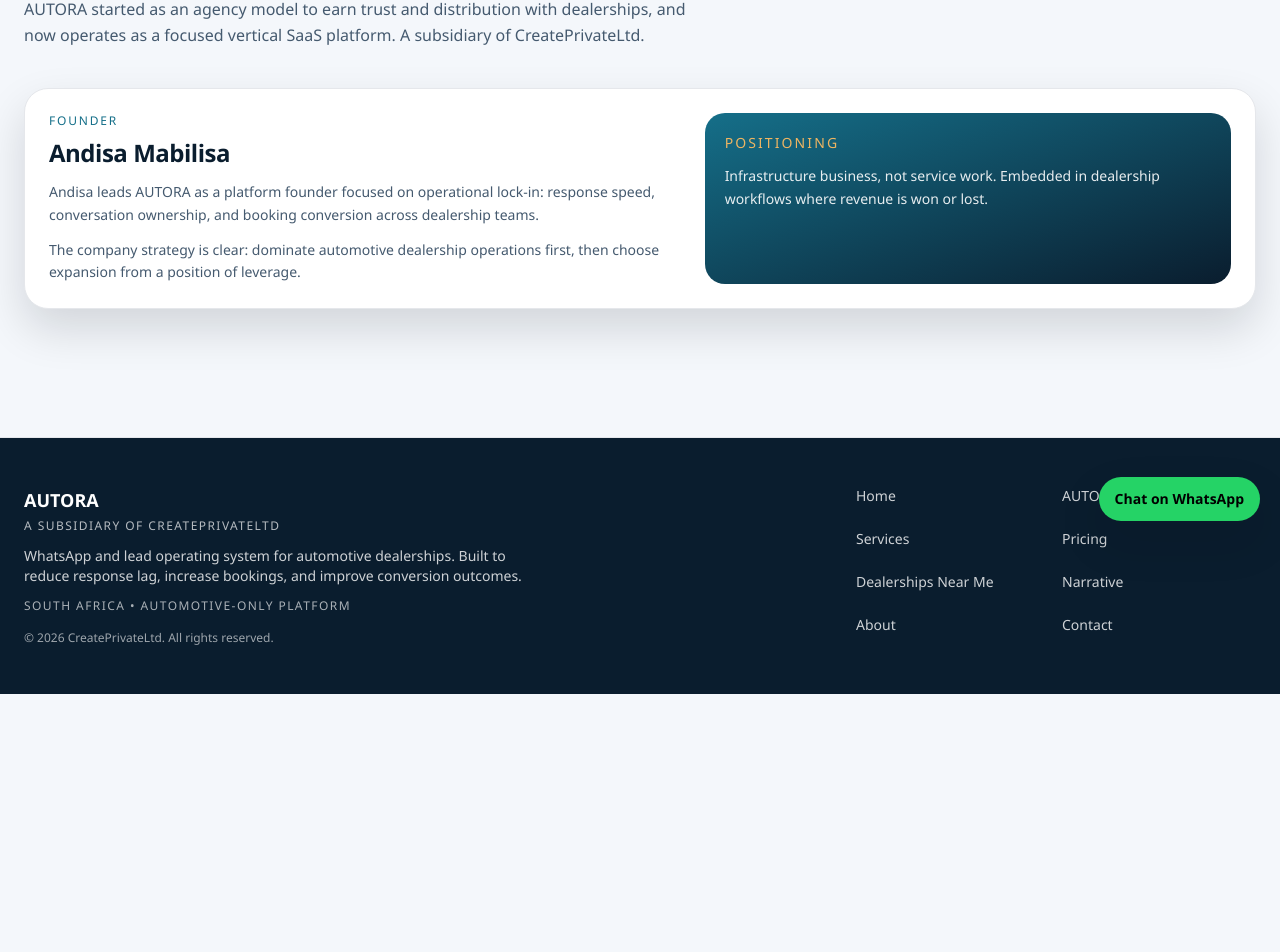
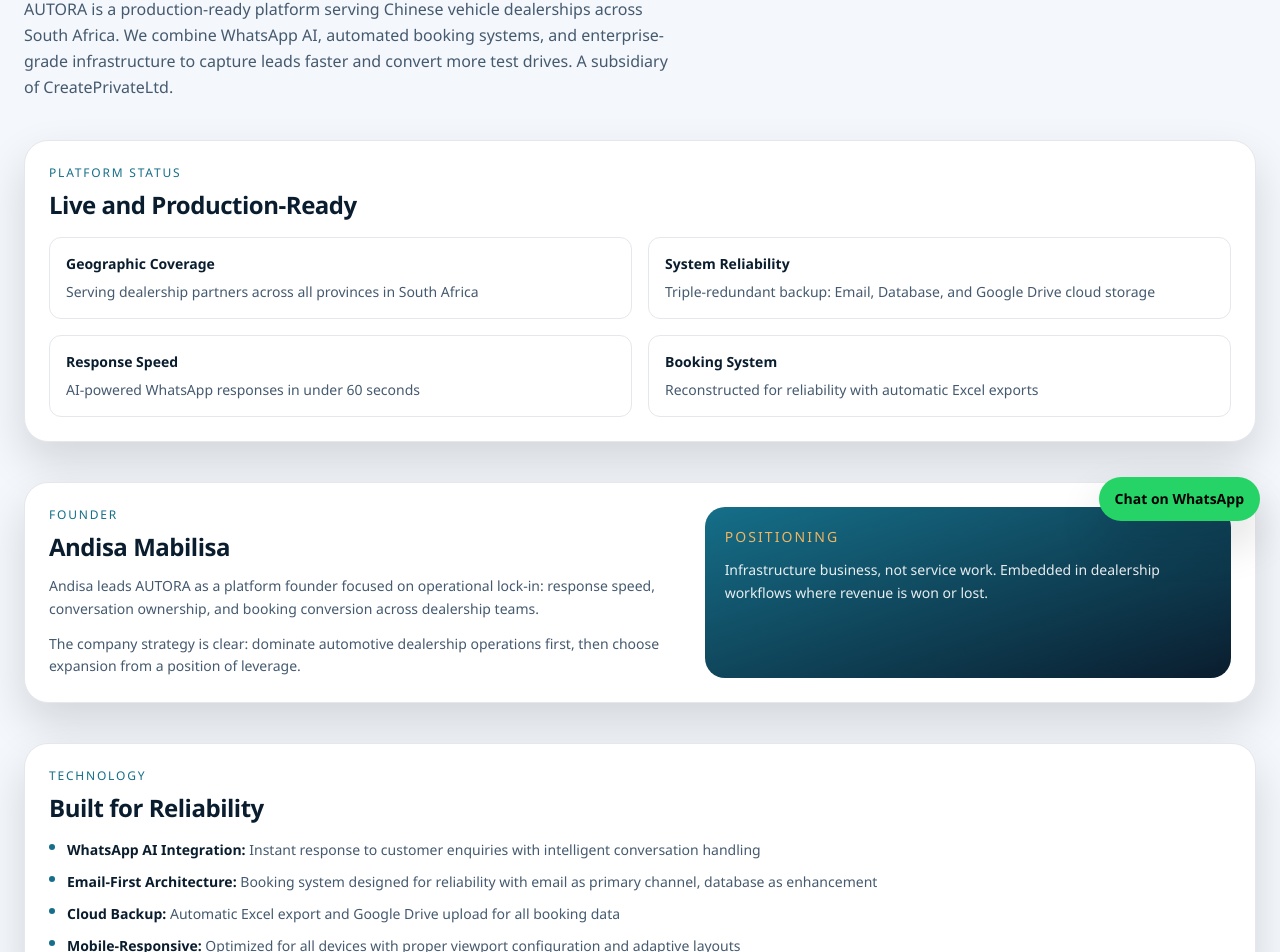
Before and after one commit to andisa-createprivateltd/autoraos-site, a Next.js app: page /about in a window 1280 px wide. Shown: the part 259-1211 px from the top of the page. Before the commit the page ends 953 px from the top, so only its background shows below. Built offline with nearby package versions, Linux system fonts and the light colour scheme; no server answers.

Commit message:
Update About page to reflect current platform status
Co-authored-by: andisa-createprivateltd <260407996+andisa-createprivateltd@users.noreply.github.com>

```diff
--- a/src/app/about/page.tsx
+++ b/src/app/about/page.tsx
@@ -10,11 +10,45 @@ export default function AboutPage() {
     <div className="space-y-10">
       <section className="max-w-3xl">
         <p className="text-xs uppercase tracking-[0.15em] text-tide">About {PLATFORM_NAME}</p>
-        <h1 className="mt-2 text-balance text-4xl font-semibold text-coal md:text-5xl">From agency distribution to vertical SaaS infrastructure</h1>
+        <h1 className="mt-2 text-balance text-4xl font-semibold text-coal md:text-5xl">
+          Vertical SaaS infrastructure for automotive dealerships
+        </h1>
         <p className="mt-4 max-w-2xl text-pretty text-base leading-relaxed text-steel">
-          {PLATFORM_NAME} started as an agency model to earn trust and distribution with dealerships, and now operates as a
-          focused vertical SaaS platform. {PLATFORM_SUBSIDIARY_LINE}.
+          {PLATFORM_NAME} is a production-ready platform serving Chinese vehicle dealerships across South Africa.
+          We combine WhatsApp AI, automated booking systems, and enterprise-grade infrastructure to capture leads faster
+          and convert more test drives. {PLATFORM_SUBSIDIARY_LINE}.
         </p>
+      </section>
+
+      <section className="rounded-3xl border border-steel/12 bg-white p-6 shadow-soft">
+        <p className="text-xs uppercase tracking-[0.15em] text-tide">Platform Status</p>
+        <h2 className="mt-2 text-balance text-2xl font-semibold text-coal">Live and Production-Ready</h2>
+        <div className="mt-4 grid gap-4 sm:grid-cols-2">
+          <div className="rounded-xl border border-steel/8 bg-mist/30 p-4">
+            <p className="text-sm font-semibold text-coal">Geographic Coverage</p>
+            <p className="mt-2 text-sm text-steel">
+              Serving dealership partners across all provinces in South Africa
+            </p>
+          </div>
+          <div className="rounded-xl border border-steel/8 bg-mist/30 p-4">
+            <p className="text-sm font-semibold text-coal">System Reliability</p>
+            <p className="mt-2 text-sm text-steel">
+              Triple-redundant backup: Email, Database, and Google Drive cloud storage
+            </p>
+          </div>
+          <div className="rounded-xl border border-steel/8 bg-mist/30 p-4">
+            <p className="text-sm font-semibold text-coal">Response Speed</p>
+            <p className="mt-2 text-sm text-steel">
+              AI-powered WhatsApp responses in under 60 seconds
+            </p>
+          </div>
+          <div className="rounded-xl border border-steel/8 bg-mist/30 p-4">
+            <p className="text-sm font-semibold text-coal">Booking System</p>
+            <p className="mt-2 text-sm text-steel">
+              Reconstructed for reliability with automatic Excel exports
+            </p>
+          </div>
+        </div>
       </section>
 
       <section className="grid gap-6 rounded-3xl border border-steel/12 bg-white p-6 shadow-soft md:grid-cols-[1.2fr_1fr]">
@@ -37,6 +71,41 @@ export default function AboutPage() {
           </p>
         </div>
       </section>
+
+      <section className="rounded-3xl border border-steel/12 bg-white p-6 shadow-soft">
+        <p className="text-xs uppercase tracking-[0.15em] text-tide">Technology</p>
+        <h2 className="mt-2 text-balance text-2xl font-semibold text-coal">Built for Reliability</h2>
+        <div className="mt-4 space-y-3">
+          <div className="flex gap-3">
+            <div className="mt-1 h-1.5 w-1.5 rounded-full bg-tide"></div>
+            <p className="text-sm text-steel">
+              <span className="font-semibold text-coal">WhatsApp AI Integration:</span> Instant response to customer enquiries
+              with intelligent conversation handling
+            </p>
+          </div>
+          <div className="flex gap-3">
+            <div className="mt-1 h-1.5 w-1.5 rounded-full bg-tide"></div>
+            <p className="text-sm text-steel">
+              <span className="font-semibold text-coal">Email-First Architecture:</span> Booking system designed for reliability
+              with email as primary channel, database as enhancement
+            </p>
+          </div>
+          <div className="flex gap-3">
+            <div className="mt-1 h-1.5 w-1.5 rounded-full bg-tide"></div>
+            <p className="text-sm text-steel">
+              <span className="font-semibold text-coal">Cloud Backup:</span> Automatic Excel export and Google Drive upload
+              for all booking data
+            </p>
+          </div>
+          <div className="flex gap-3">
+            <div className="mt-1 h-1.5 w-1.5 rounded-full bg-tide"></div>
+            <p className="text-sm text-steel">
+              <span className="font-semibold text-coal">Mobile-Responsive:</span> Optimized for all devices with proper
+              viewport configuration and adaptive layouts
+            </p>
+          </div>
+        </div>
+      </section>
     </div>
   );
 }
```
Also changed, not shown: 1 other file (tests, documents, lock files or other folders).
